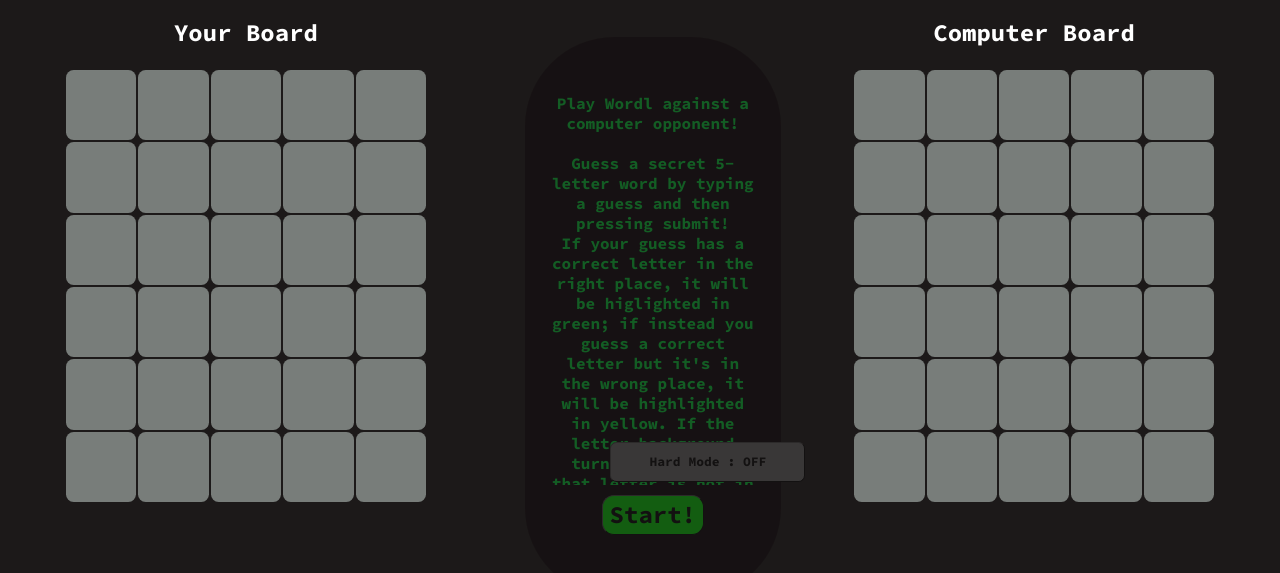
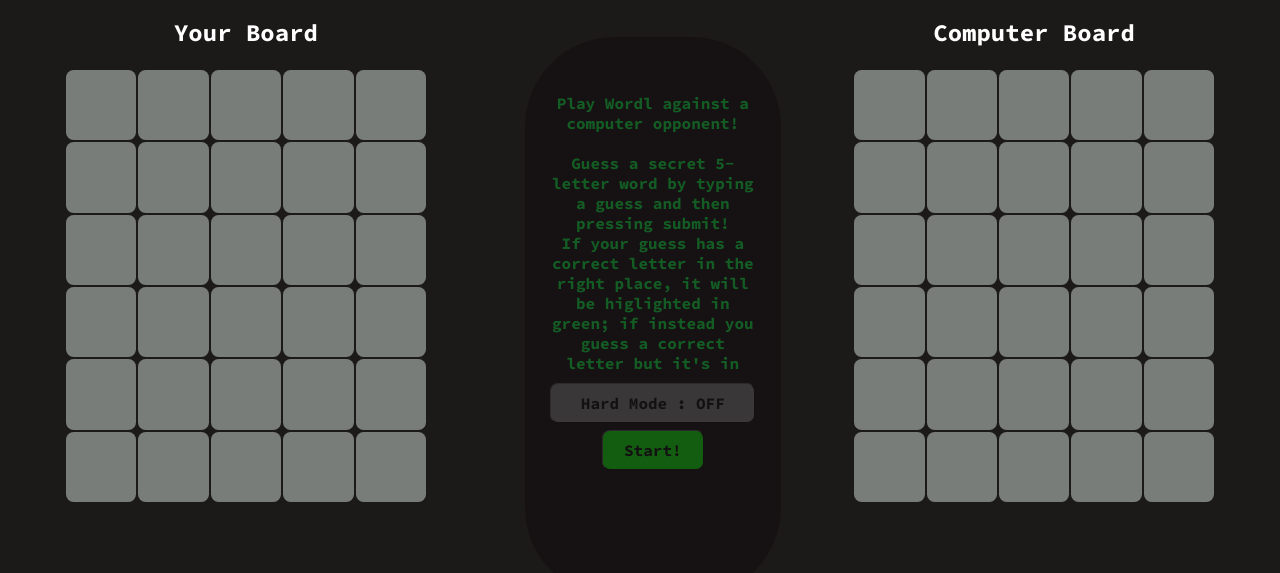
Before and after one commit to ElodinLaarz/ElodinLaarz.github.io, a website with bundled scripts: page wordlBattl.html in a window 1280 px wide. Shown: the part 83-656 px from the top of the page. Built offline with nearby package versions, Linux system fonts and the light colour scheme.

Commit message:
fixed button text on smaller screens.

```diff
--- a/css/main.scss
+++ b/css/main.scss
@@ -119,6 +119,7 @@
             }
         }
         #buttons{
+            // font-size: 100%;
             // background : white;
             position: relative;
             align-content: center;
@@ -127,7 +128,8 @@
         }
         #submit{
             // display:none;
-            background-color: #C7C706;
+            // font-size : 0.1em;
+	        background-color: #C7C706;
         }
         #reset{
             // display:none;
@@ -140,7 +142,7 @@
             border-width: 0.05em;
             border-radius: 0.5em;
             font-family:'Source Code Pro';
-            font-size: 150%;
+            font-size: 100%;
             font-weight:bold;
             width : 25%;
             height: 5vh;
@@ -163,7 +165,7 @@
                 position: relative;
                 text-align: center;
                 width : 80%;
-                height : 70%;
+                height : 50%;
                 left: 10%;
                 top: 10%;
                 font-weight:bold;
@@ -174,25 +176,29 @@
                 display: none; /* for Chrome, Safari, and Opera */
             }
             #hard-off{
-                background-color: gray;
-                font-size: small;
+                background-color: #808080;
                 position: relative;
-                left: 5.6em;
+                left: 10%;
+                // top : 20%;
                 color: black;
-                width: 15em;
-                padding: 0.1em;
+                width: 80%;
+                margin : 10% 0 3% 0;
+                padding: 1%;
+
             }
             #hard-on{
+                font-size: 100%;
                 background-color: red;
-                font-size: small;
                 position: relative;
-                left: 5.6em;
+                left: 10%;
                 color: black;
-                width: 15em;
-                padding: 0.1em;
+                width: 80%;
+                margin : 10% 0 3% 0;
+                padding: 1%;
             }
 
             #start{
+                font-size : 100%;
                 background-color: lime;
                 color:black;
                 margin:0;
--- a/src/wordlBattl.ts
+++ b/src/wordlBattl.ts
@@ -52,6 +52,7 @@
                 <section class="chat-box">
                     <section class="scroll">
                     </section>
+                    <br><br>
                     <button id="hard-off">Hard Mode : OFF</button>
                     <br>
                     <button id="start">Start!</button>
```
Also changed, not shown: css/main.css, dist/wordlBattl.js, 2 other files.
